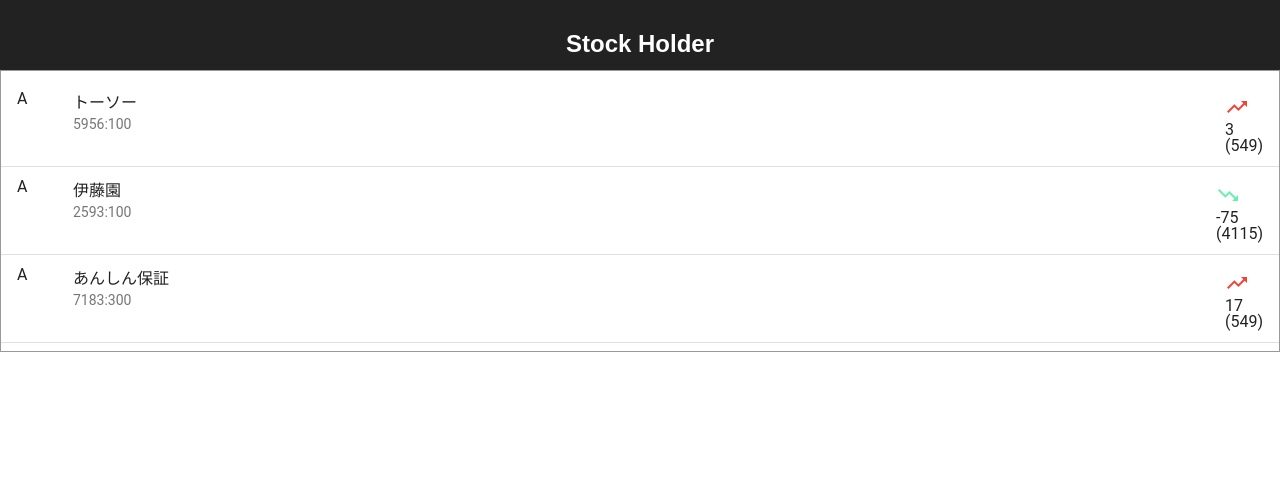
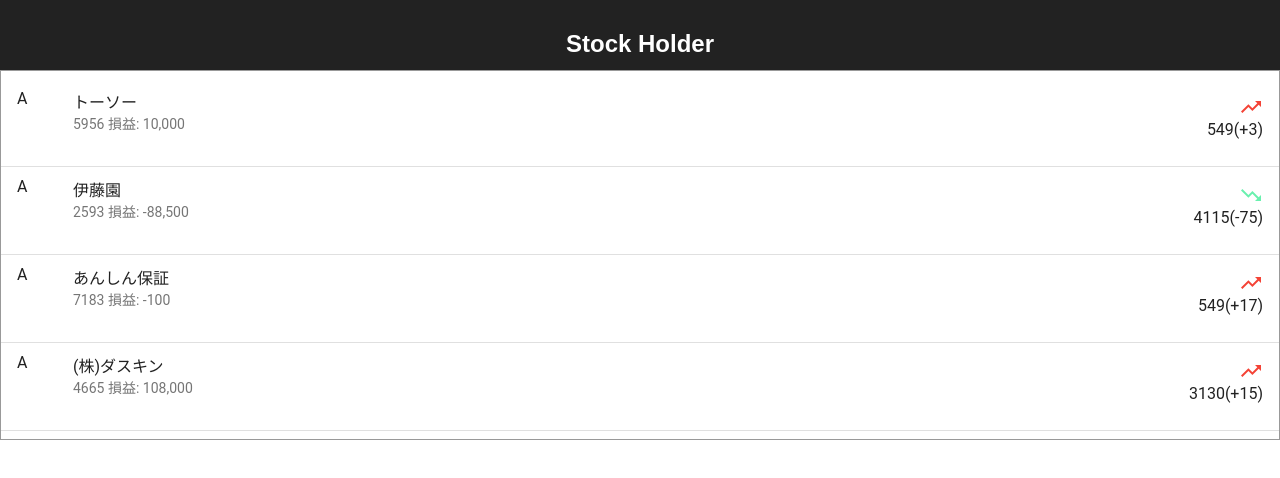
Before and after one commit to meganii/javascript-playground, a React (Create React App) app in the folder react-tutorial/my-app/: page / in a window 1280 px wide. Shown: the top 478 px of the page. Built offline with nearby package versions, Linux system fonts and the light colour scheme.

Commit message:
Add feature profit and loss

```diff
--- /dev/null
+++ b/react-tutorial/my-app/public/4665.json
@@ -0,0 +1 @@
+{"dataset":{"id":9794874,"dataset_code":"4665","database_code":"TSE","name":"Duskin Co., Ltd. — 4665","description":"\u003cp\u003eUnadjusted stock prices for Duskin Co., Ltd. from the Tokyo Stock Exchange.\u003c/p\u003e","refreshed_at":"2017-08-04T11:21:08.602Z","newest_available_date":"2017-08-04","oldest_available_date":"2007-01-04","column_names":["Date","Open","High","Low","Close","Volume"],"frequency":"daily","type":"Time Series","premium":false,"limit":null,"transform":null,"column_index":null,"start_date":"2017-07-30","end_date":"2017-08-04","data":[["2017-08-04",3110.0,3150.0,3110.0,3130.0,168300.0],["2017-08-03",3130.0,3145.0,3090.0,3115.0,296700.0],["2017-08-02",3020.0,3150.0,3015.0,3140.0,608700.0],["2017-08-01",3000.0,3010.0,2976.0,2997.0,275700.0],["2017-07-31",2940.0,3025.0,2934.0,2995.0,812400.0]],"collapse":null,"order":null,"database_id":473}}
--- a/react-tutorial/my-app/src/Stock.js
+++ b/react-tutorial/my-app/src/Stock.js
@@ -36,13 +36,13 @@
     const dataset = this.state.data.dataset;
     const currentPrice = dataset.data[0][4];
     const beforePrice = dataset.data[1][4];
-
+    const profitAndLoss = (currentPrice - this.props.avgBuyPrice) * this.props.numberOfSharesHeld;
     return (
       <ListItem
         key={this.props.index}
         className="Stock"
         primaryText={this.props.name}
-        secondaryText={this.props.code + ':' + this.props.price}
+        secondaryText={this.props.code + "\n 損益: " + String(profitAndLoss).replace( /(\d)(?=(\d\d\d)+(?!\d))/g, '$1,')}
         secondaryTextLines={2}
         leftIcon={<div className="rightIcon">A</div>}
         rightAvatar={
@@ -50,6 +50,8 @@
             <StockIndicator
               currentPrice={currentPrice}
               beforePrice={beforePrice}
+              avgBuyPrice={this.props.avgBuyPrice}
+              numberOfSharesHeld={this.props.numberOfSharesHeld}
             />
           </div>
         }
--- a/react-tutorial/my-app/src/StockIndicator.css
+++ b/react-tutorial/my-app/src/StockIndicator.css
@@ -0,0 +1,5 @@
+
+
+.StockIndicator {
+    text-align: right;
+}
--- a/react-tutorial/my-app/src/StockIndicator.js
+++ b/react-tutorial/my-app/src/StockIndicator.js
@@ -9,17 +9,15 @@
     if ((this.props.currentPrice - this.props.beforePrice) > 0) {
         return (
         <div className="StockIndicator">
-            <TrendingUp color={red500} />
-            <div>{this.props.currentPrice - this.props.beforePrice}</div>
-            <div>({this.props.currentPrice})</div>
+            <TrendingUp class="indicator" color={red500} />
+            <div>{this.props.currentPrice}(+{this.props.currentPrice - this.props.beforePrice})</div>
         </div>
         );
     } else {
         return (
         <div className="StockIndicator">
             <TrendingDown color={greenA200} />
-            <div>{this.props.currentPrice - this.props.beforePrice}</div>
-            <div>({this.props.currentPrice})</div>
+            <div>{this.props.currentPrice}({this.props.currentPrice - this.props.beforePrice})</div>
         </div>
         );
     }
--- a/react-tutorial/my-app/src/StockList.js
+++ b/react-tutorial/my-app/src/StockList.js
@@ -9,14 +9,22 @@
   render() {
     const data = {
       stocks: [
-        {name: 'トーソー', price: 100, code: '5956', avgBuyPrice: 400, numberOfSharesHeld: 100},
+        {name: 'トーソー', price: 100, code: '5956', avgBuyPrice: 449, numberOfSharesHeld: 100},
         {name: '伊藤園', price: 100, code: '2593', avgBuyPrice: 5000, numberOfSharesHeld: 100},
         {name: 'あんしん保証', price: 300, code: '7183', avgBuyPrice: 550, numberOfSharesHeld: 100},
+        {name: '(株)ダスキン', price: 300, code: '4665', avgBuyPrice: 2050, numberOfSharesHeld: 100},
       ]
     };
     const stockList = data.stocks.map((stock,index) =>
       <div className="StockItem">
-        <Stock index={index} name={stock.name} price={stock.price} code={stock.code}/>
+        <Stock
+          index={index}
+          name={stock.name}
+          price={stock.price}
+          code={stock.code}
+          avgBuyPrice={stock.avgBuyPrice}
+          numberOfSharesHeld={stock.numberOfSharesHeld}
+        />
         <Divider />
       </div>
     );
```
